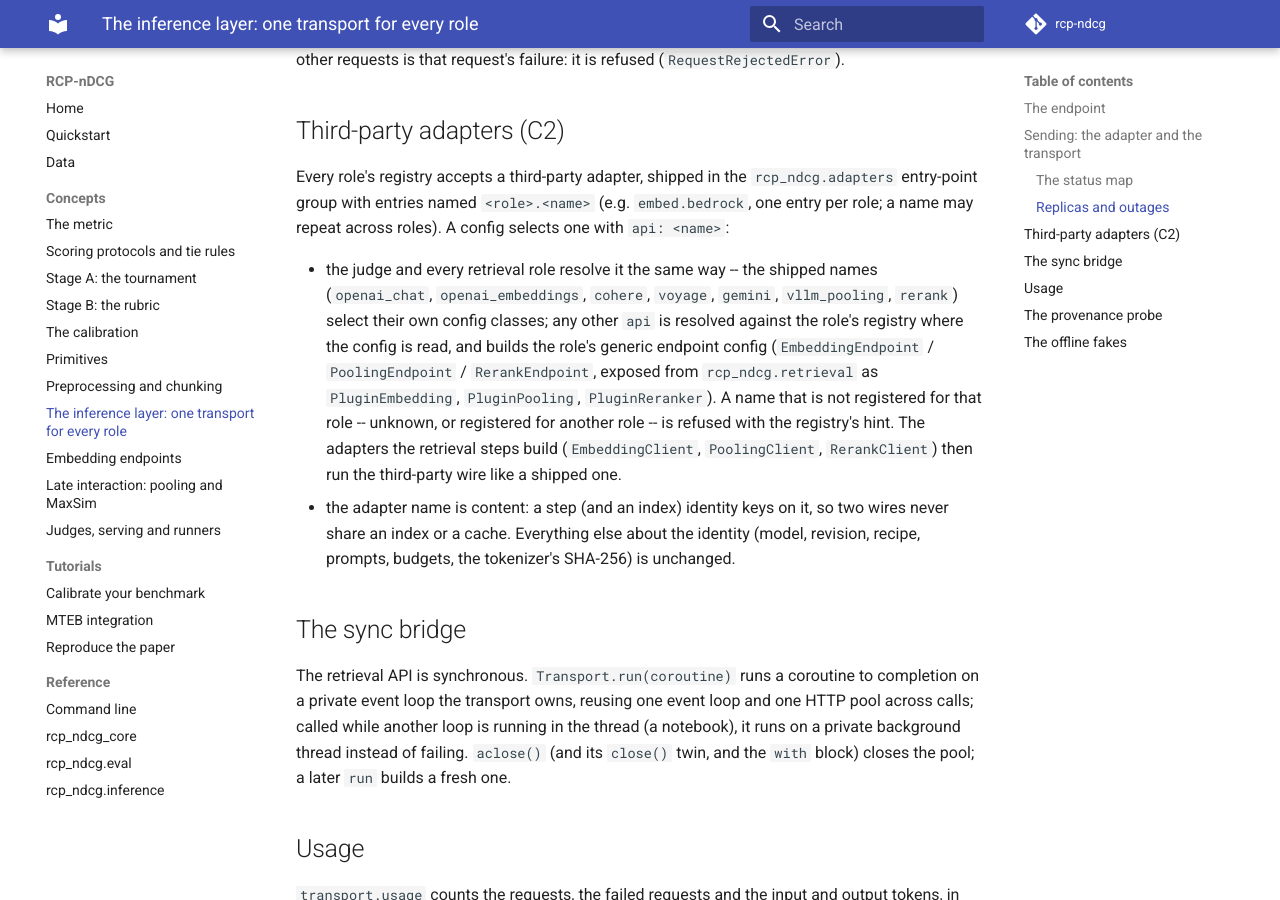
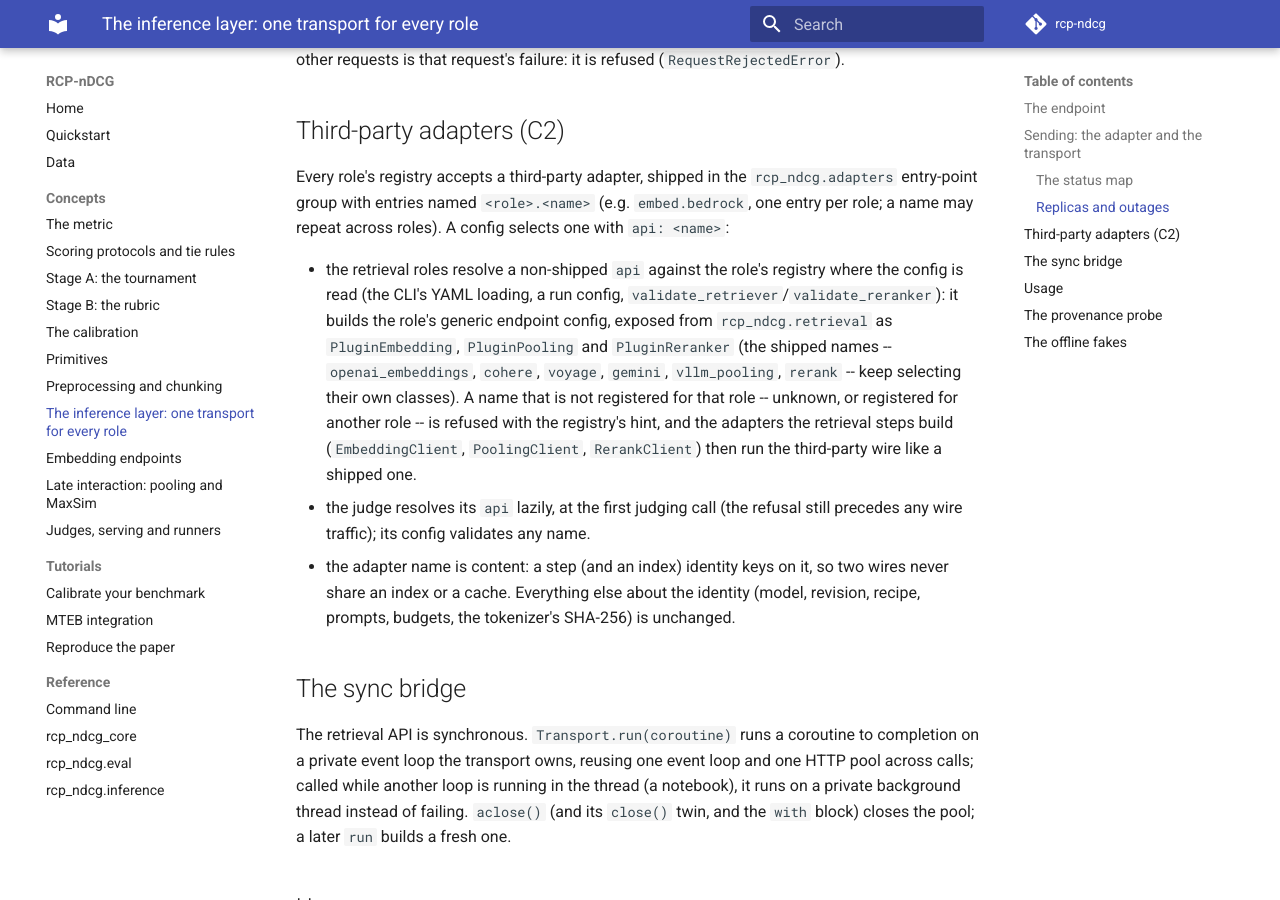
Before and after one commit to cohere-ai/rcp-ndcg, an MkDocs documentation site: the page built from docs/concepts/inference.md, in a window 1280 px wide and 900 px high, scrolled down 2939 px. Built offline with MkDocs 1.6.1 and Material for MkDocs 9.7.7, drawn with Linux system fonts in a browser that asks for light colours; comment, search, counter and statistics services are not loaded.

Commit message:
Round-3 verifier findings: export the Plugin* configs from the facade, test the pooling dispatch, scope the C2 doc
- PluginEmbedding / PluginPooling / PluginReranker are exported from
  rcp_ndcg.retrieval (the doc and the CHANGELOG said so; the import failed).
  Surface snapshot regenerated.
- The plugin multi_vector path gains its end-to-end test: a registered
  multi_vector adapter runs index+search over the fake /pooling wire, with
  EmbeddingClient bombed so a wrong dispatch cannot pass.
- docs/concepts/inference.md: the where-the-config-is-read clause is scoped to
  the retrieval roles (the judge resolves its api lazily, at the first judging
  call).

```diff
--- a/docs/concepts/inference.md
+++ b/docs/concepts/inference.md
@@ -105,14 +105,15 @@
 entries named `<role>.<name>` (e.g. `embed.bedrock`, one entry per role; a name may repeat across roles). A
 config selects one with `api: <name>`:
 
-* the judge and every retrieval role resolve it the same way -- the shipped names (`openai_chat`,
-  `openai_embeddings`, `cohere`, `voyage`, `gemini`, `vllm_pooling`, `rerank`) select their own config classes;
-  any other `api` is resolved against the role's registry where the config is read, and builds the role's
-  generic endpoint config (`EmbeddingEndpoint` / `PoolingEndpoint` / `RerankEndpoint`, exposed from
-  `rcp_ndcg.retrieval` as `PluginEmbedding`, `PluginPooling`, `PluginReranker`). A name that is not registered
-  for that role -- unknown, or registered for another role -- is refused with the registry's hint. The adapters
-  the retrieval steps build (`EmbeddingClient`, `PoolingClient`, `RerankClient`) then run the third-party wire
-  like a shipped one.
+* the retrieval roles resolve a non-shipped `api` against the role's registry where the config is read (the
+  CLI's YAML loading, a run config, `validate_retriever`/`validate_reranker`): it builds the role's generic
+  endpoint config, exposed from `rcp_ndcg.retrieval` as `PluginEmbedding`, `PluginPooling` and
+  `PluginReranker` (the shipped names -- `openai_embeddings`, `cohere`, `voyage`, `gemini`, `vllm_pooling`,
+  `rerank` -- keep selecting their own classes). A name that is not registered for that role -- unknown, or
+  registered for another role -- is refused with the registry's hint, and the adapters the retrieval steps
+  build (`EmbeddingClient`, `PoolingClient`, `RerankClient`) then run the third-party wire like a shipped one.
+* the judge resolves its `api` lazily, at the first judging call (the refusal still precedes any wire
+  traffic); its config validates any name.
 * the adapter name is content: a step (and an index) identity keys on it, so two wires never share an index or
   a cache. Everything else about the identity (model, revision, recipe, prompts, budgets, the tokenizer's
   SHA-256) is unchanged.
```
Also changed, not shown: CHANGELOG.md (+1 -1 lines), 3 other files.
